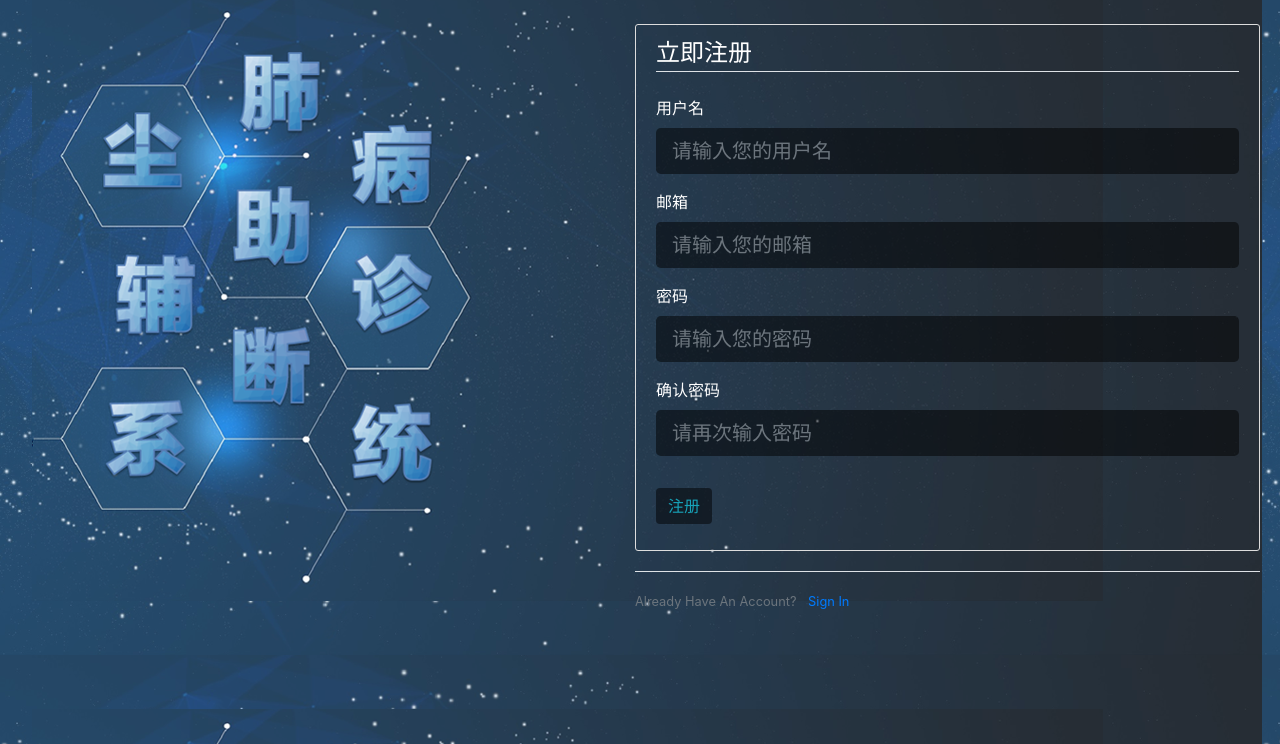
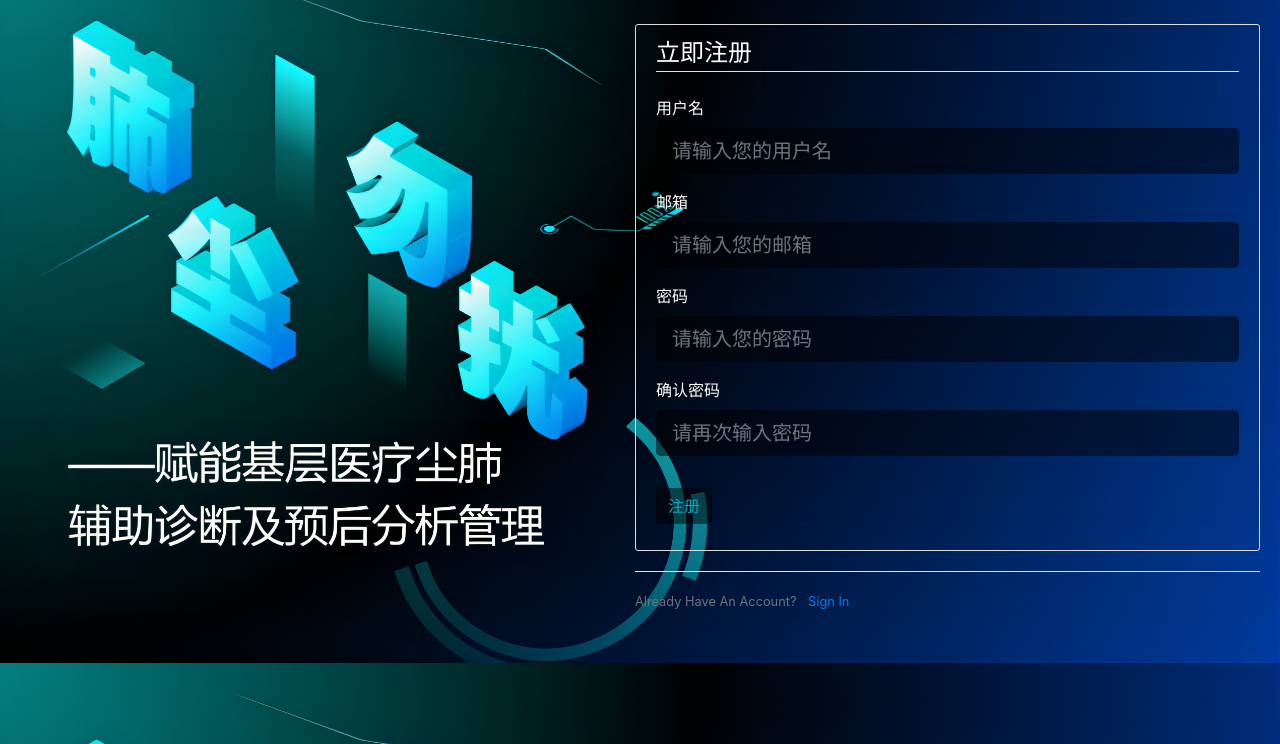
Before and after one commit to Yeqi-Fang/Diagnosis-of-pneumoconiosis, a Flask app: page /register in a window 1280 px wide. Shown: the part 56-800 px from the top of the page. Run offline with Flask 2, Linux system fonts and the light colour scheme; some libraries are stand-ins or nearby versions.

Commit message:
23-5-10-1

```diff
--- a/flaskblog/static/main_login.css
+++ b/flaskblog/static/main_login.css
@@ -1,8 +1,9 @@
 body {
-    background-image: url('login3.png');
+    background-image: url('login3.jpg');
     margin-top: 5rem;
-    background-attachment: fixed;
-    height: 720px;
+    /*background-attachment: fixed;*/
+    background-size: cover;
+    height: 10px;
 }
 
 h1, h2, h3, h4, h5, h6 {
```
Also changed, not shown: flaskblog/static/login3.jpg (added).
